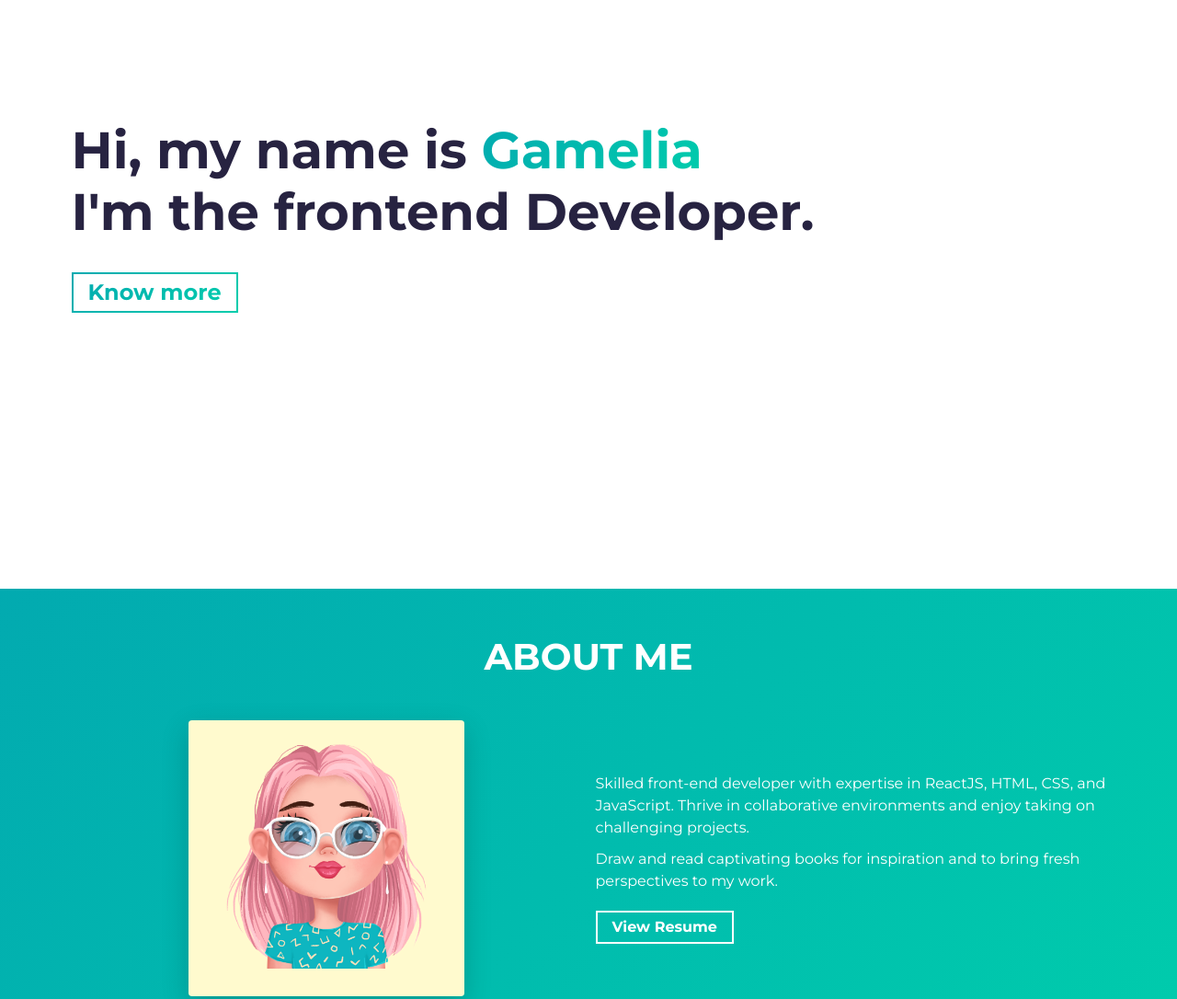
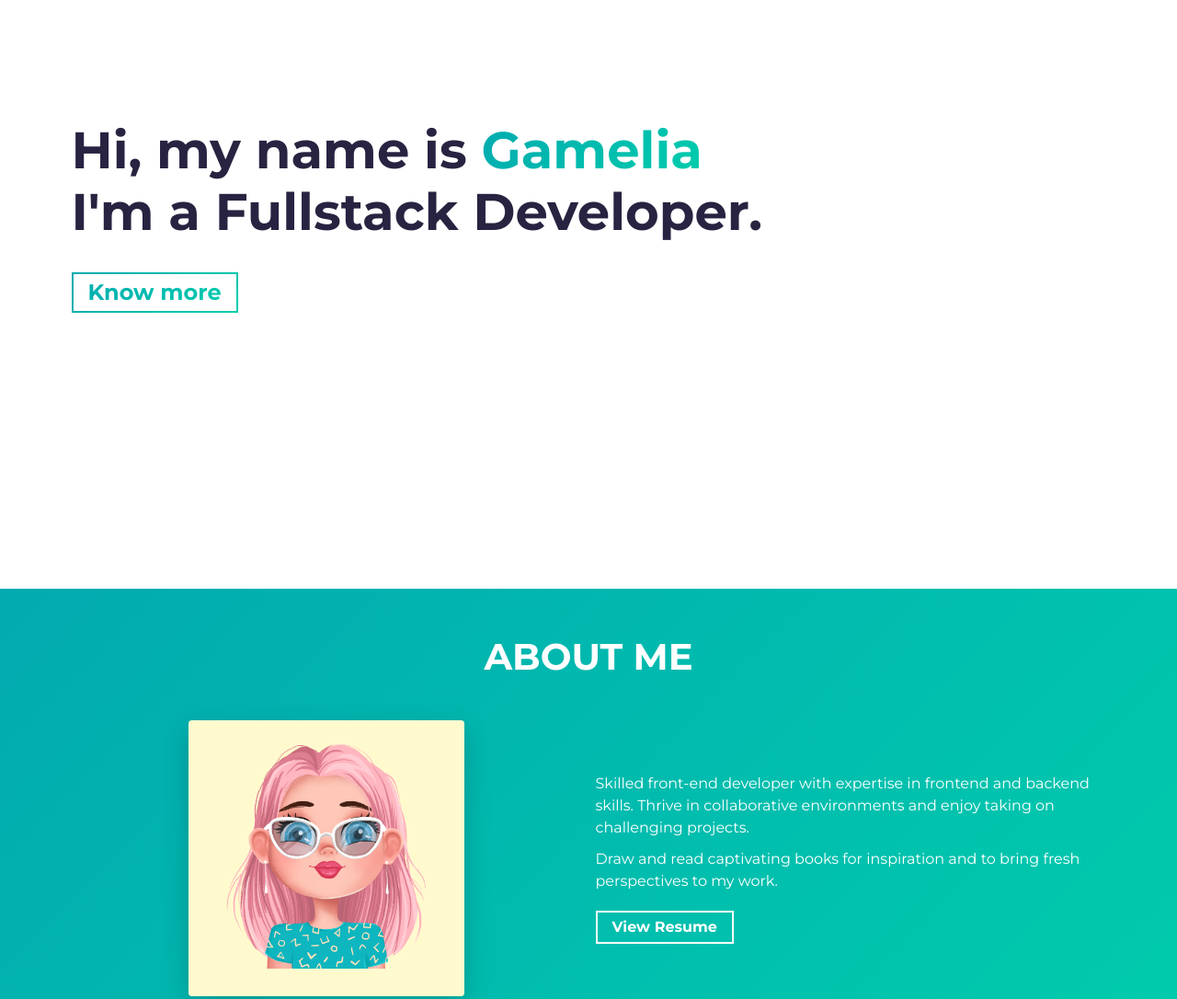
Before and after one commit to GamilaCoding/portfolio, a website built with Parcel: page src/index.html in a window 1280 px wide. Shown: the part 160-1246 px from the top of the page at 92% size. Built offline with nearby package versions, Linux system fonts and the light colour scheme.

Commit message:
Update index.html

```diff
--- a/src/index.html
+++ b/src/index.html
@@ -37,7 +37,7 @@
         <h1 class="hero-title load-hidden">
           Hi, my name is <span class="text-color-main">Gamelia</span>
           <br />
-          I'm the frontend Developer.
+          I'm a Fullstack Developer.
         </h1>
         <p class="hero-cta load-hidden">
           <a rel="noreferrer" class="cta-btn cta-btn--hero" href="#about"
@@ -69,7 +69,7 @@
             <div class="about-wrapper__info load-hidden">
               <p class="about-wrapper__info-text">
 
-                Skilled front-end developer with expertise in ReactJS, HTML, CSS, and JavaScript.
+                Skilled front-end developer with expertise in frontend and backend skills.
 
                 Thrive in collaborative environments and enjoy taking on challenging projects.
               </p>
@@ -81,7 +81,7 @@
                   rel="noreferrer"
                   target="_blank"
                   class="cta-btn cta-btn--resume"
-                  href="https://github.com/gameliaprogrammer"
+                  href="https://github.com/GamilaCoding"
                 >
                   View Resume
                 </a>
```
